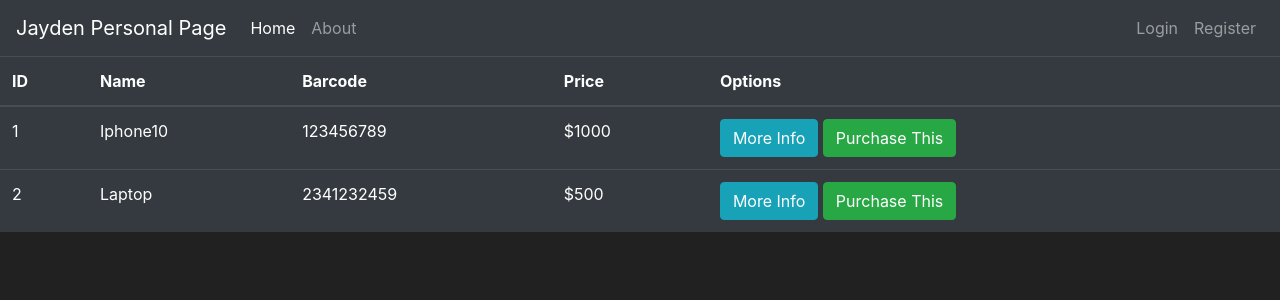
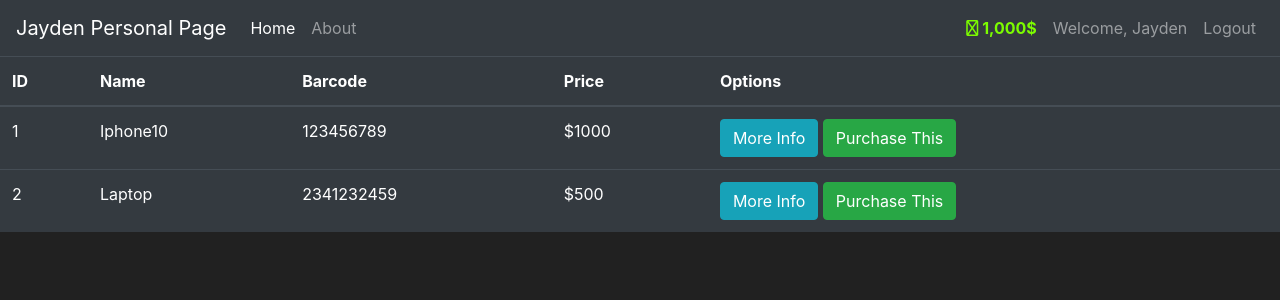
Before and after one commit to JaydenMJ/Flask-Web, a Flask app: page /about in a window 1280 px wide. Shown: the top 300 px of the page. Run offline with Flask 3, Linux system fonts and the light colour scheme; a user stored in the database is signed in; some libraries are stand-ins or nearby versions.

Commit message:
current_user(remove login nav, add logout)

```diff
--- a/Flask_Web/templates/base.html
+++ b/Flask_Web/templates/base.html
@@ -28,6 +28,23 @@
                         <a class="nav-link" href="{{url_for('about_page')}}">About</a>
                     </li>
                 </ul>
+                    {% if current_user.is_authenticated %}
+                        <ul class="navbar-nav">
+                            <li class="nav-item">
+                                <a class="nav-link" style= "color: lawngreen; font-weight: bold">
+                                    <i class="far fa-coins"></i>
+                                    {{ current_user.prettier_budget}}
+                                </a>
+                            </li>
+                            <li class="nav-item">
+                                <a class="nav-link" >Welcome, {{ current_user.username}}</a>
+                            </li>
+                            <li class="nav-item">
+                                <a class="nav-link" href="#">Logout</a>
+                            </li>
+                        </li>
+
+                    {% else %}
                         <ul class="navbar-nav">
                             <li class="nav-item">
                                 <a class="nav-link" href="{{url_for('login_page')}}">Login</a>
@@ -35,6 +52,10 @@
                             <li class="nav-item">
                                 <a class="nav-link" href="{{url_for('register_page')}}">Register</a>
                         </li>
+
+                    {% endif %}
+
+
 
                 </ul>
 
```
Lines whose indentation alone changed are shown as unchanged.
